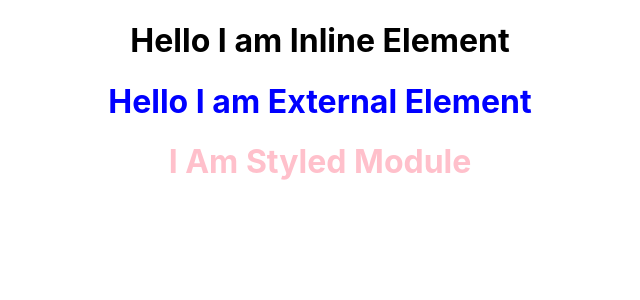
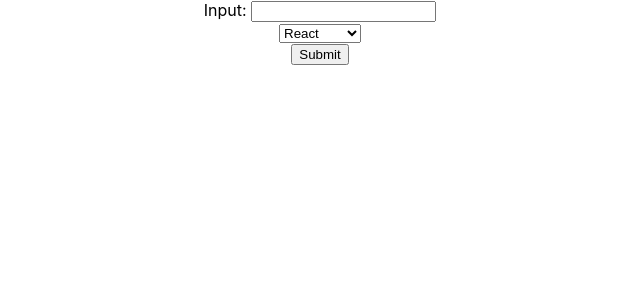
Before and after one commit to Ankur9669/react-important-concepts, a React (Create React App) app: page / in a window 1280 px wide. Shown: the top 300 px of the page, without its empty margins (320-960 px from the left). Built offline with nearby package versions, Linux system fonts and the light colour scheme.

Commit message:
update: added form.js

```diff
--- a/src/App.js
+++ b/src/App.js
@@ -13,7 +13,7 @@ import List from "./ListRendering/ListContainer";
 import Inline from "./CssStyling/InlineCss";
 import ExternalCss from "./CssStyling/ExtenalCss";
 import StyledModule from "./CssStyling/StylesModules";
-
+import Form from "./Forms/Form";
 
 
 //stateless functional component
@@ -37,10 +37,11 @@ function App() {
     <ClickEventInAClassComp/>8
     <ParentComponent/>
     <GreetingComponent/>
-    <List/>*/}
+    <List/>
     <Inline/>
     <ExternalCss/>
-    <StyledModule/>
+    <StyledModule/>*/}
+    <Form/>
     </div>
   );
 }
--- /dev/null
+++ b/src/Forms/Form.js
@@ -0,0 +1,68 @@
+import React, { Component } from 'react'
+
+class Form extends Component
+{
+    constructor(props) {
+        super(props)
+
+        this.state = {
+             inputText : "",
+             languageSelected: "react"
+        }
+        this.onChangeEventHandler = this.onChangeEventHandler.bind(this);
+        this.onClickEventHandler = this.onClickEventHandler.bind(this);
+        this.onSubmitEventHandler = this.onSubmitEventHandler.bind(this);
+    }
+
+    //When the text in the input box changes this event triggers
+    onChangeEventHandler(event)
+    {
+        this.setState({
+            inputText: event.target.value
+        });
+    }
+
+    //When user select the language from the dropdown this event triggers
+    onClickEventHandler(event)
+    {
+        this.setState({
+            languageSelected: event.target.value
+        });
+    }
+
+    //When the submit button is clicked this event is triggered
+    onSubmitEventHandler(event)
+    {
+        console.log(this.state.languageSelected);
+        console.log(this.state.inputText);
+        event.preventDefault();
+    }
+
+    render()
+    {
+        //const [inputText] = this.state;
+        return (
+            <form onSubmit = {this.onSubmitEventHandler}>
+                <label>Input: </label>
+                <input type = "text"
+                       value = {this.state.inputText}
+                       onChange = {this.onChangeEventHandler}>
+
+                </input>
+                <br></br>
+                <select onChange = {this.onClickEventHandler} value = "react">
+                    <option value = "react">React</option>
+                    <option value = "javascript">Javascript</option>
+                    <option value = "java">Java</option>
+                </select>
+                <br></br>
+                <button type = "submit"
+                    onClick = {this.onSubmitEventHandler}>
+                        Submit
+                </button>
+            </form>
+        )
+    }
+}
+
+export default Form
```
